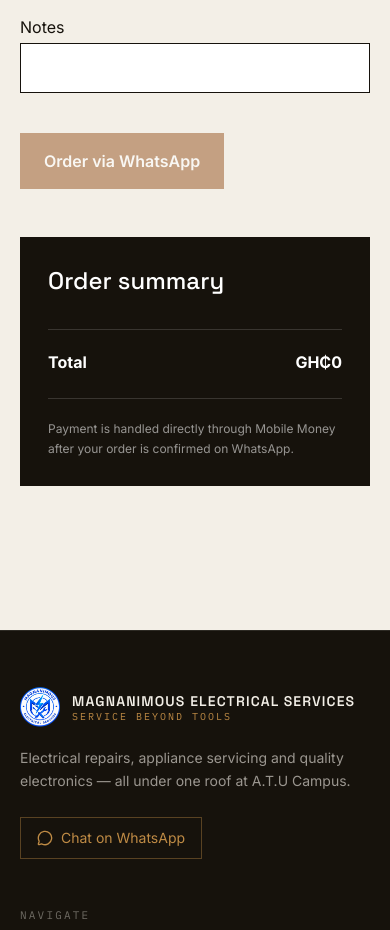
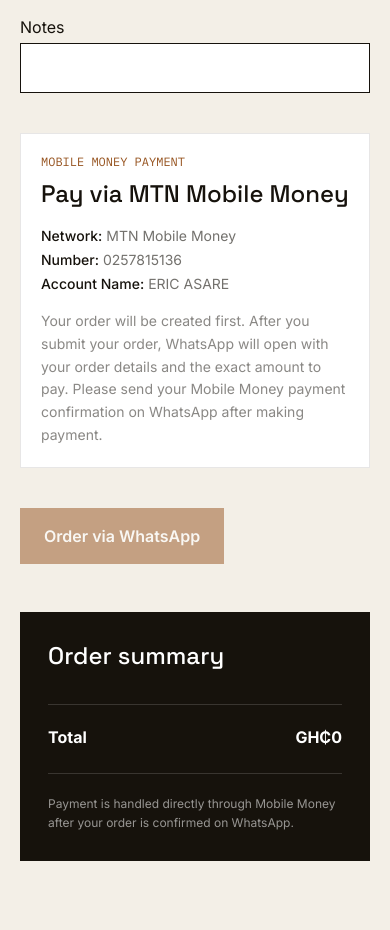
Before and after one commit to raihan1-sys/magnanimous-electrical-services, a Next.js app: page /checkout in a window 390 px wide. Shown: the part 1122-2052 px from the top of the page. Built offline with nearby package versions, Linux system fonts and the light colour scheme.

Commit message:
Remove mobile money details from WhatsApp order message

```diff
--- a/src/app/(public)/checkout/page.tsx
+++ b/src/app/(public)/checkout/page.tsx
@@ -87,6 +87,7 @@
 
 ORDER
 ${orderLines}
+Order number: ${data.orderNumber}
 
 Total: ${ghs(total)}
 
@@ -101,18 +102,7 @@
 Address: ${shipping.address}
 City: ${shipping.city}
 
-${notes ? `Notes: ${notes}\n\n` : ""}Order number: ${data.orderNumber}
-
-MOBILE MONEY PAYMENT METHOD
-Network: MTN Mobile Money
-Number: 0257815136
-Account Name: ERIC ASARE
-Amount to Pay: ${ghs(total)}
-
-Make payment using the details above and send the payment confirmation here.
-
-Thank you.`;
-
+${notes ? `Notes: ${notes}\n\n` : ""}Thank you.`;
       const whatsappUrl = `${siteConfig.whatsappHref}?text=${encodeURIComponent(
         message
       )}`;
@@ -231,7 +221,33 @@
               />
             </label>
           </section>
+          <div className="border border-obsidian/10 bg-white p-5">
+  <p className="font-mono text-xs text-blue">
+    MOBILE MONEY PAYMENT
+  </p>
 
+  <h2 className="mt-2 font-display text-2xl">
+    Pay via MTN Mobile Money
+  </h2>
+
+  <div className="mt-4 space-y-1 text-sm text-obsidian/60">
+    <p>
+      <span className="font-medium text-obsidian">Network:</span> MTN Mobile Money
+    </p>
+    <p>
+      <span className="font-medium text-obsidian">Number:</span> 0257815136
+    </p>
+    <p>
+      <span className="font-medium text-obsidian">Account Name:</span> ERIC ASARE
+    </p>
+  </div>
+
+  <p className="mt-4 text-sm leading-relaxed text-obsidian/50">
+    Your order will be created first. After you submit your order, WhatsApp
+    will open with your order details and the exact amount to pay. Please send
+    your Mobile Money payment confirmation on WhatsApp after making payment.
+  </p>
+</div>
           {error && (
             <p className="border border-red-300 bg-red-50 p-3 text-sm text-red-700">
               {error}
```
